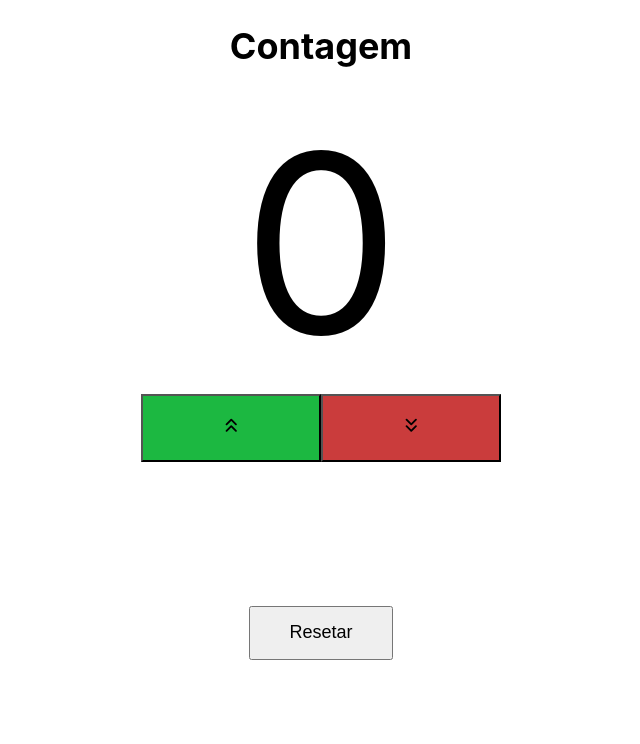
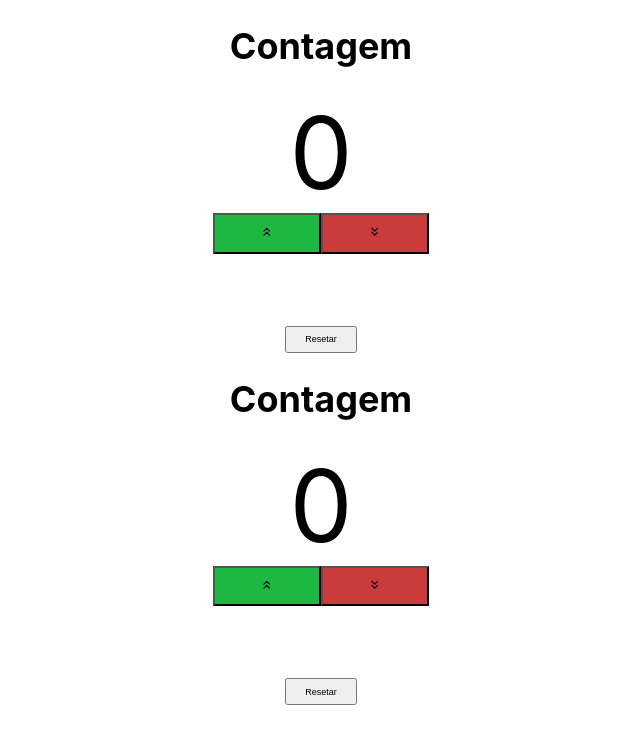
Before and after one commit to manticorevault/cocounter, a React (Create React App) app: page / in a window 1280 px wide. Shown: the top 744 px of the page, without its empty margins (319-959 px from the left). Built offline with nearby package versions, Linux system fonts and the light colour scheme.

Commit message:
Fixing some requirements

```diff
--- a/src/App.css
+++ b/src/App.css
@@ -4,26 +4,26 @@
 }
 
 .number {
-    font-size: 250px;
+    font-size: 100px;
 }
 
 .button-success {
     background: rgb(28, 184, 65);
     width: 8em;
     height: 3em;
-    font-size:125%
+    font-size:75%
 }
 
 .button-failure {
     background: rgb(202, 60, 60);
     width: 8em;
     height: 3em;
-    font-size:125%
+    font-size:75%
 }
 
 .button-reset {
     margin-top: 8em;
     width: 8em;
     height: 3em;
-    font-size:100%
+    font-size:50%
 }
--- a/src/App.js
+++ b/src/App.js
@@ -30,6 +30,21 @@ function App() {
       <div>
         <button className="button-reset" onClick={() => setCount(0)}> Resetar </button>
       </div>
+
+
+      <div className="Contagem">
+        <h1>
+          Contagem
+      </h1>
+      </div>
+      <div className="number">{count}</div>
+
+      <button className="button-success" onClick={() => setCount(counter => counter + 1)}> <FiChevronsUp /> </button>
+      <button className="button-failure" onClick={() => setCount(counter => counter - 1)}> <FiChevronsDown /> </button>
+
+      <div>
+        <button className="button-reset" onClick={() => setCount(0)}> Resetar </button>
+      </div>
     </div>
   )
 
```
